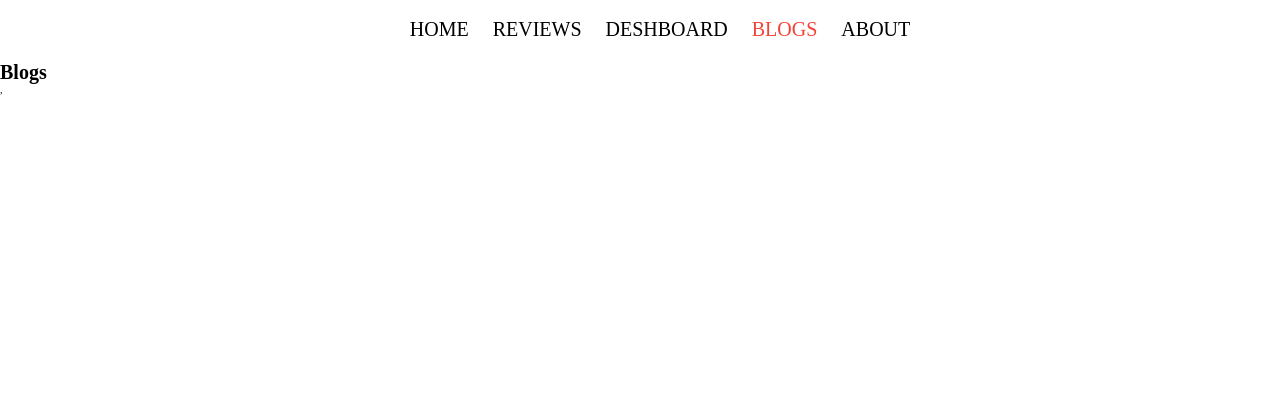
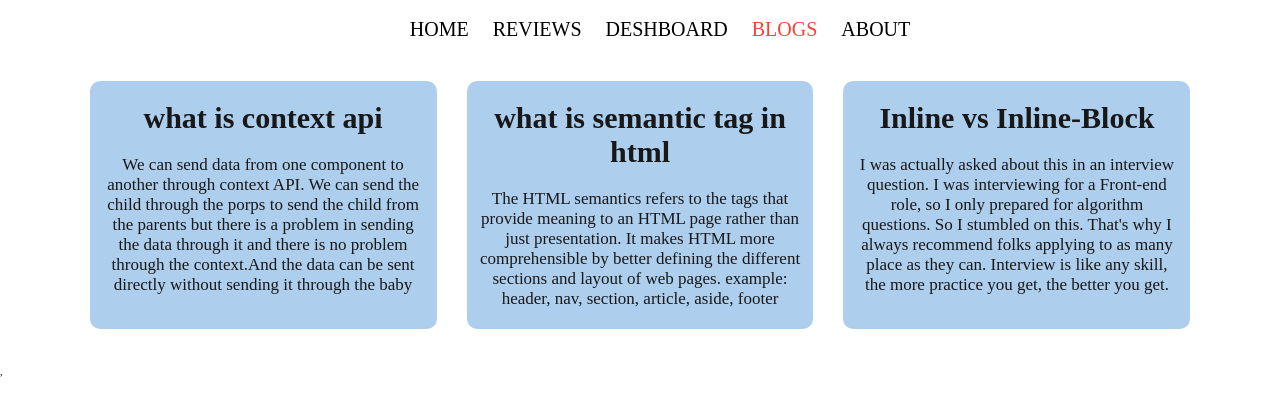
Before and after one commit to Pranto40/super-shop, a React (Create React App) app: page /blogs in a window 1280 px wide. Shown: the top 416 px of the page. Built offline with nearby package versions, Linux system fonts and the light colour scheme.

Commit message:
blogs section added

```diff
--- /dev/null
+++ b/src/components/Blogs/Blogs.css
@@ -0,0 +1,22 @@
+.blogs {
+    padding: 2rem 7%;
+    display: grid;
+    grid-template-columns: repeat(auto-fit, minmax(30rem, 1fr));
+    grid-gap: 3rem;
+    text-align: center;
+}
+.blogs-details {
+    background: #62a2db85;
+    border-radius: 10px;
+    margin-bottom: 5%;
+    padding: 20px 12px;
+    box-sizing: border-box;
+    color: #181818;
+}
+.blogs-details h1 {
+    font-size: 3rem;
+    margin-bottom: 2rem;
+}
+.blogs-details p {
+    font-size: 1.7rem;
+}
--- a/src/components/Blogs/Blogs.js
+++ b/src/components/Blogs/Blogs.js
@@ -1,9 +1,21 @@
 import React from 'react';
 
+import './Blogs.css'
 const Blogs = () => {
     return (
-        <div>
-            <h1>Blogs</h1>
+        <div className='blogs'>
+            <div className='blogs-details'>
+                <h1>what is context api</h1>
+                <p>We can send data from one component to another through context API. We can send the child through the porps to send the child from the parents but there is a problem in sending the data through it and there is no problem through the context.And the data can be sent directly without sending it through the baby</p>
+            </div>
+            <div className='blogs-details'>
+                <h1>what is semantic tag in html</h1>
+                <p>The HTML semantics refers to the tags that provide meaning to an HTML page rather than just presentation. It makes HTML more comprehensible by better defining the different sections and layout of web pages. example: header, nav, section, article, aside, footer</p>
+            </div>
+            <div className='blogs-details'>
+                <h1>Inline vs Inline-Block</h1>
+                <p>I was actually asked about this in an interview question. I was interviewing for a Front-end role, so I only prepared for algorithm questions. So I stumbled on this. That's why I always recommend folks applying to as many place as they can. Interview is like any skill, the more practice you get, the better you get.</p>
+            </div>
         </div>
     );
 };
--- a/src/components/Deshboard/Deshboard.js
+++ b/src/components/Deshboard/Deshboard.js
@@ -44,6 +44,7 @@ const Deshboard = () => {
     return (
         <div className='deshboard'>
             <div className='deshboard-content'>
+            <h1>Month wish Sell</h1>
             <LineChart width={500} height={400} data={data}>
                 <Line type="monotone" dataKey="sell" stroke="#8884d8" strokeWidth={2} />
                 <XAxis dataKey="month" />
@@ -54,6 +55,7 @@ const Deshboard = () => {
             </div>
 
             <div className='deshboard-content'>
+            <h1>Investment VS Revenue</h1>
                 <AreaChart
                 width={500}
                 height={400}
--- a/src/components/Home/Home.css
+++ b/src/components/Home/Home.css
@@ -1,5 +1,5 @@
 .home {
-    padding: 2rem 9%;
+    padding: 2rem 6%;
 }
 .row {
     display: flex;
```
